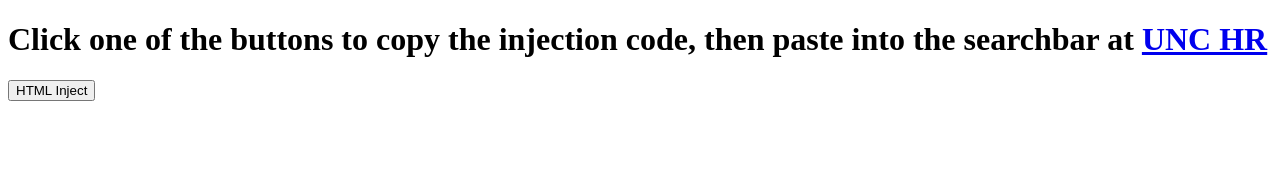
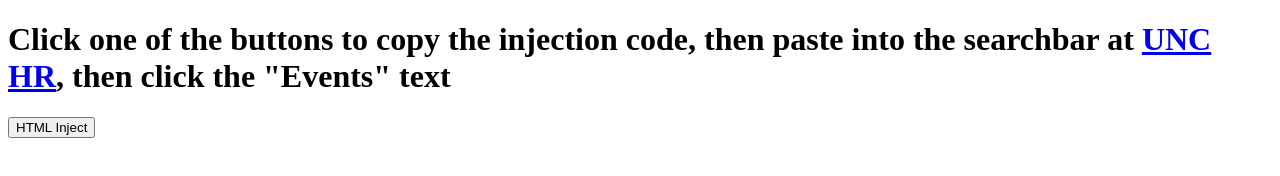
Before and after one commit to tebothegebo/unc-xss, a plain HTML site: page index.html in a window 1280 px wide. Drawn offline with Linux system fonts and the light colour scheme.

Commit message:
Update instructions in index.html header

```diff
--- a/index.html
+++ b/index.html
@@ -4,7 +4,7 @@
     <title>UNC Search Suggestions</title>
   </head>
   <body>
-    <h1>Click one of the buttons to copy the injection code, then paste into the searchbar at <a href="https://hr.unc.edu">UNC HR</a></h1>
+    <h1>Click one of the buttons to copy the injection code, then paste into the searchbar at <a href="https://hr.unc.edu">UNC HR</a>, then click the "Events" text</h1>
     <button id="htmlInject">HTML Inject</button>
     <script>
       async function copyToClipboard(text) {
```
